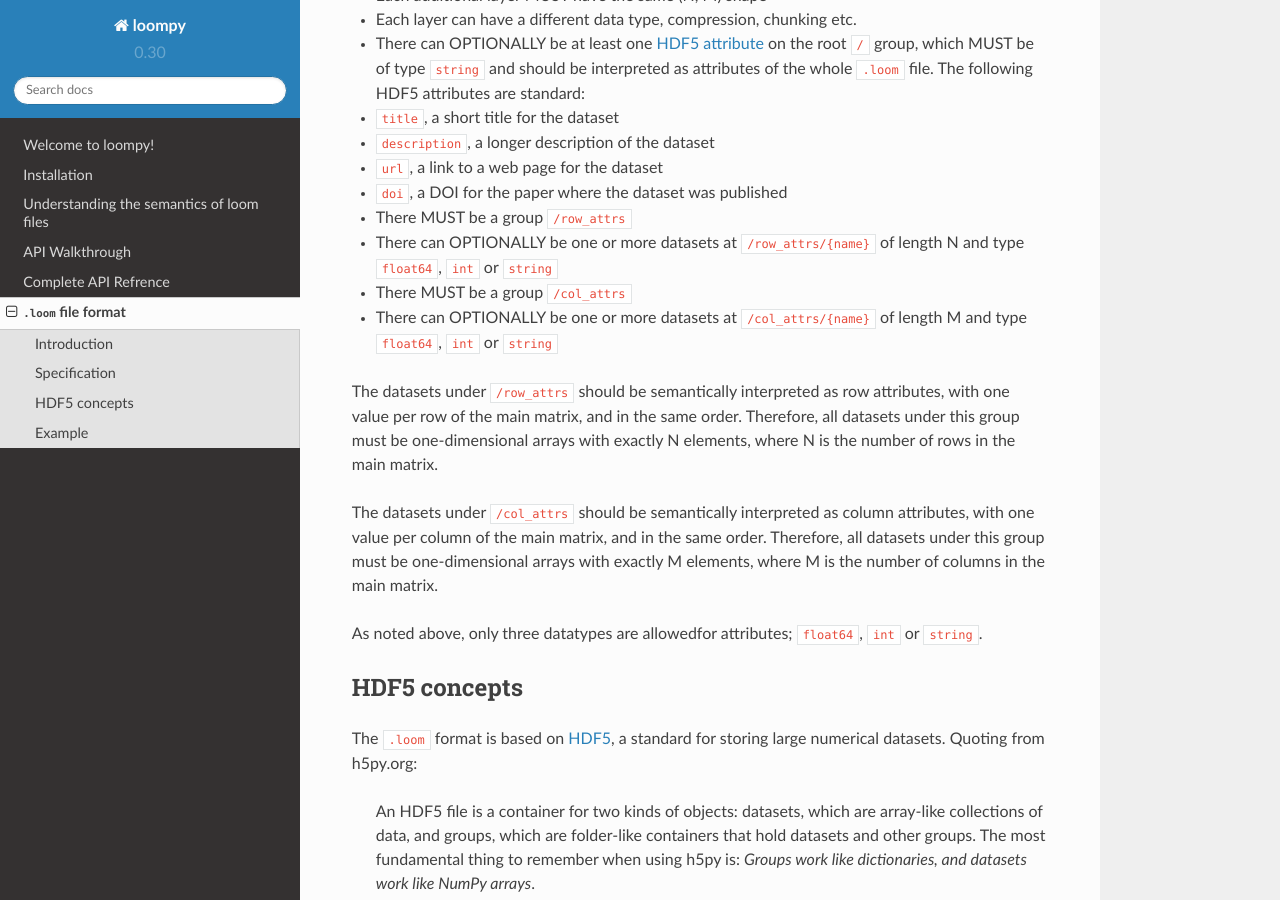
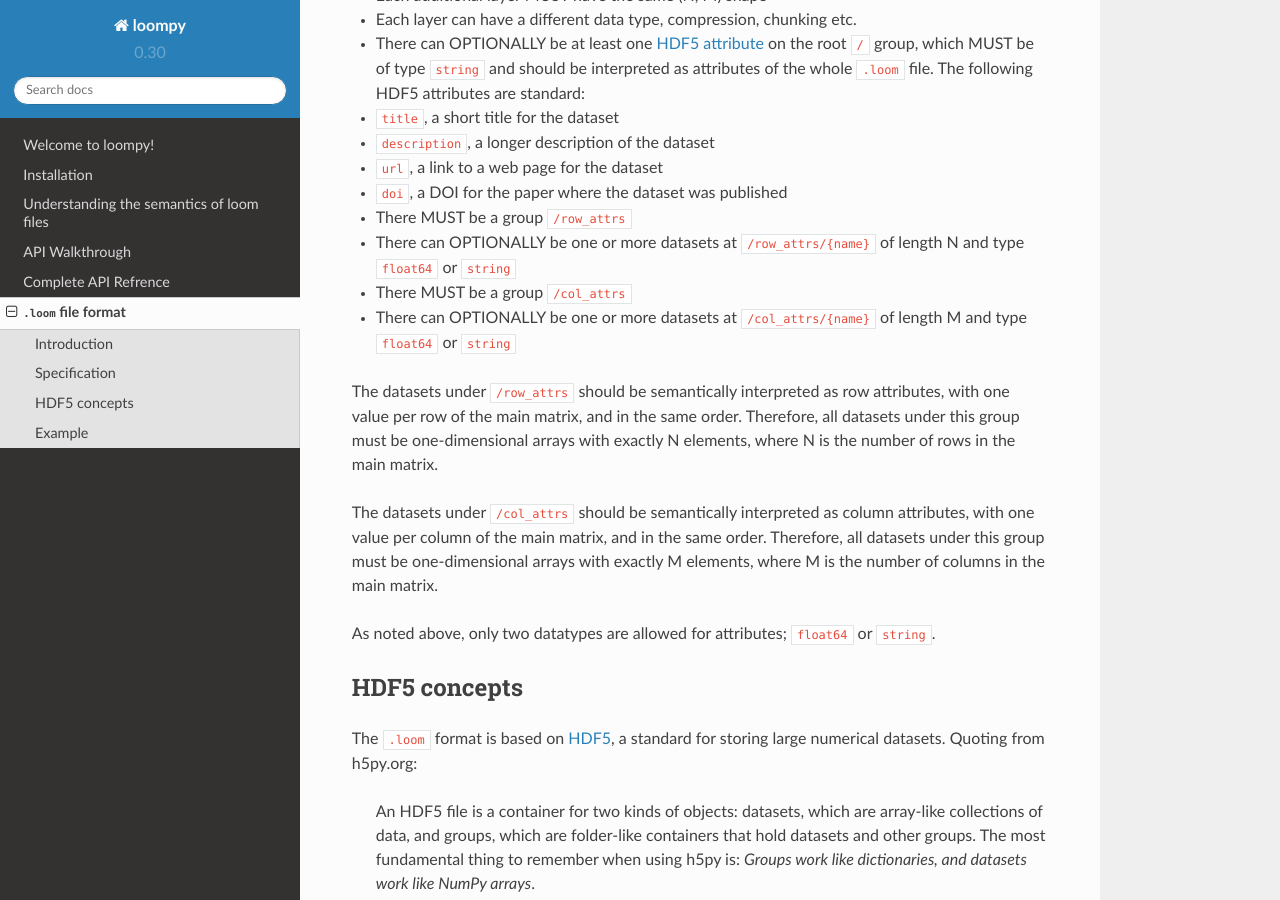
Before and after one commit to linnarsson-lab/loompy, a Sphinx documentation site: the page built from doc/format/index.rst, in a window 1280 px wide and 900 px high, scrolled down 998 px. Built offline with Sphinx 7.4.7 and the Read the Docs theme 2.0.0, drawn with Linux system fonts in a browser that asks for light colours.

Commit message:
Update index.rst

```diff
--- a/doc/format/index.rst
+++ b/doc/format/index.rst
@@ -62,10 +62,10 @@ A valid ``.loom`` file conforms to the following:
 -  ``doi``, a DOI for the paper where the dataset was published
 -  There MUST be a group ``/row_attrs``
 -  There can OPTIONALLY be one or more datasets at ``/row_attrs/{name}``
-   of length N and type ``float64``, ``int`` or ``string``
+   of length N and type ``float64`` or ``string``
 -  There MUST be a group ``/col_attrs``
 -  There can OPTIONALLY be one or more datasets at ``/col_attrs/{name}``
-   of length M and type ``float64``, ``int`` or ``string``
+   of length M and type ``float64`` or ``string``
 
 The datasets under ``/row_attrs`` should be semantically interpreted as
 row attributes, with one value per row of the main matrix, and in the
@@ -79,8 +79,8 @@ the same order. Therefore, all datasets under this group must be
 one-dimensional arrays with exactly M elements, where M is the number of
 columns in the main matrix.
 
-As noted above, only three datatypes are allowedfor attributes;
-``float64``, ``int`` or ``string``.
+As noted above, only two datatypes are allowed for attributes;
+``float64`` or ``string``.
 
 .. _hd5concepts:
 
```
